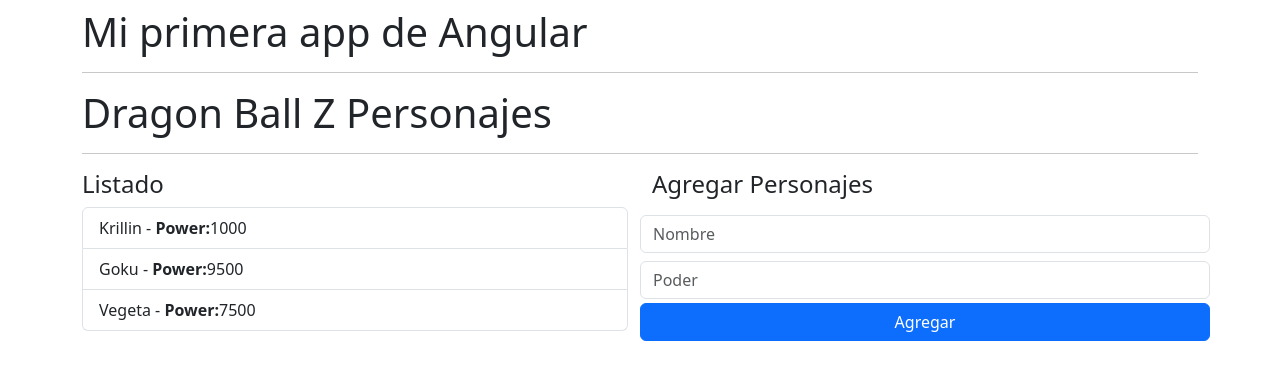
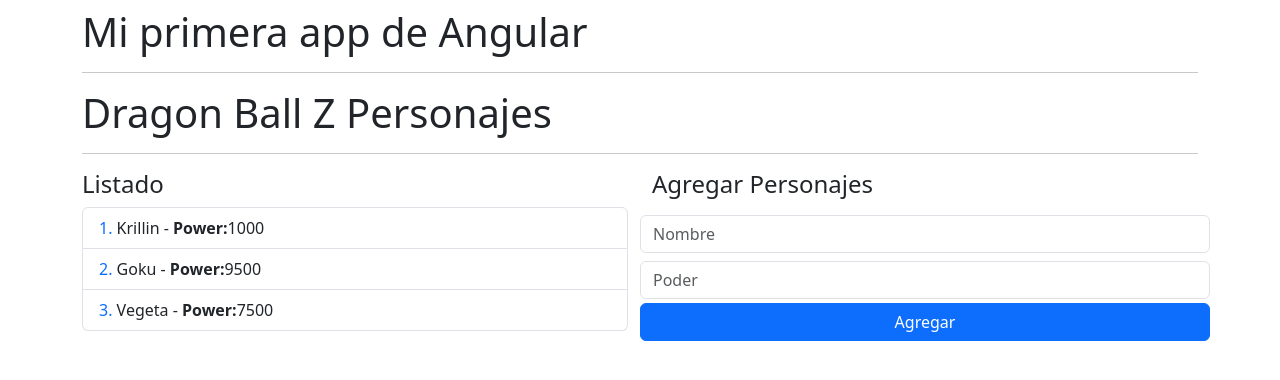
Before and after one commit to CinTutuDev/Dragon-Ball-Z, an Angular app: page / in a window 1280 px wide. Shown: the top 380 px of the page. Built offline with nearby package versions, Linux system fonts and the light colour scheme.

Commit message:
✅ Usabilidad(*ngFor):first, last, even, odd

```diff
--- a/src/app/dbz/components/list/list.component.html
+++ b/src/app/dbz/components/list/list.component.html
@@ -1,6 +1,36 @@
 <h4>Listado</h4>
 <ul class="list-group">
-  <li *ngFor="let character of characterList" class="list-group-item"><span>{{character.name}} - </span>
-    <strong> Power:</strong><span>{{character.power}}</span></li>
- <!--  <li class="list-group-item">Goku - 10,000</li> -->
+  <li
+    *ngFor="
+      let character of characterList;
+      let i = index;
+      let isFirst = first;
+      let isLast = last;
+      let isEven = even;
+      let isOdd = odd
+    "
+    class="list-group-item"
+  >
+    <span class="text-primary"> {{ i + 1 }}. </span>
+    <span>{{ character.name }} - </span> <strong> Power:</strong
+    ><span>{{ character.power }}</span>
+
+  <!--   <span
+      ><br />
+      Es par: {{ isEven }}</span
+    >
+    <span
+      ><br />
+      Es Impar: {{ isOdd }}</span
+    >
+
+    <span
+      ><br />
+      Es el primero: {{ isFirst }}</span
+    >
+    <span
+      ><br />
+      Es el último: {{ isLast }}</span
+    > -->
+  </li>
 </ul>
```
